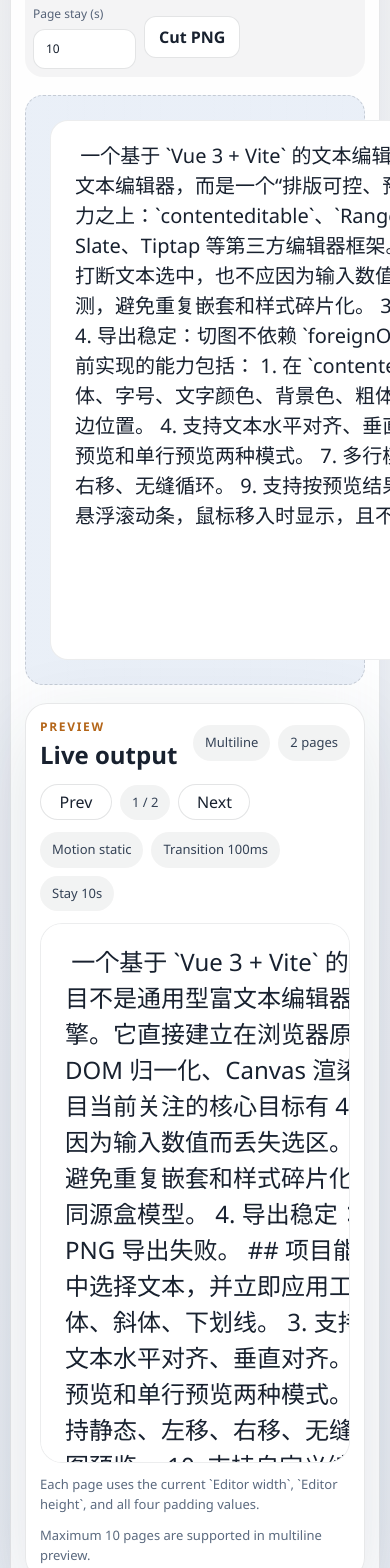
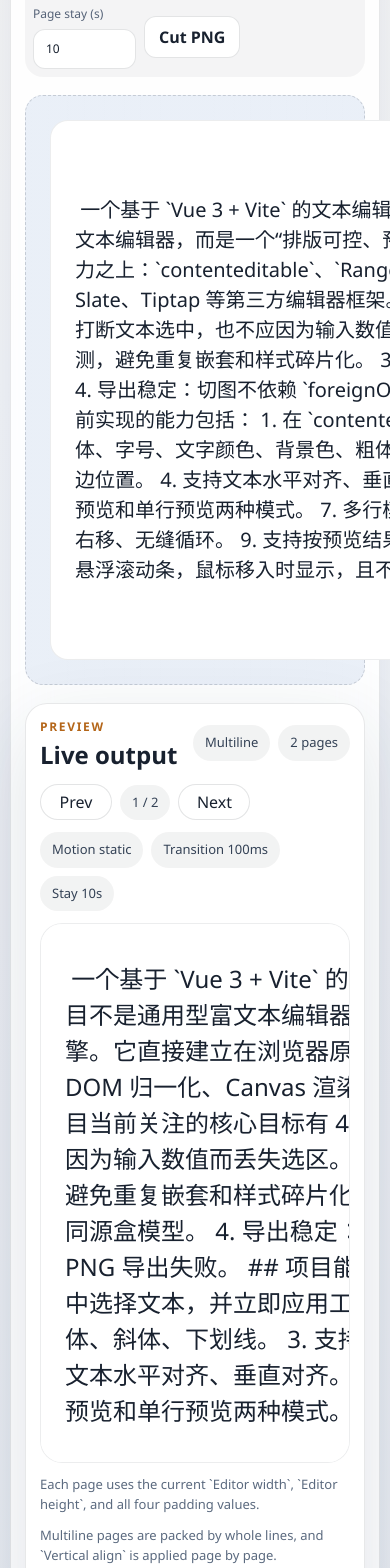
Before and after one commit to crank220/Vue3-Minimal-Editor, a Vue app: page / in a window 390 px wide. Shown: the part 1200-2768 px from the top of the page. Built offline with nearby package versions, Linux system fonts and the light colour scheme.

Commit message:
Align editor box sizing with preview pages

```diff
--- a/src/components/PreviewPanel.vue
+++ b/src/components/PreviewPanel.vue
@@ -31,7 +31,7 @@ const props = defineProps({
     type: String,
     default: 'left',
   },
-  // 垂直对齐方式，用于单行模式和多行最后一页的垂直分布。
+  // 垂直对齐方式，用于单行模式和多行分页的逐页垂直分布。
   verticalAlign: {
     type: String,
     default: 'center',
@@ -46,6 +46,17 @@ const singleMeasureRef = ref(null)
 const currentPage = ref(0)
 const hasTruncatedPages = ref(false)
 const multilinePageCount = ref(1)
+const multilinePages = ref([
+  {
+    pageIndex: 0,
+    startTop: 0,
+    contentHeight: 0,
+    offsetY: 0,
+    firstGlyphIndex: -1,
+    lastGlyphIndex: -1,
+  },
+])
+const multilineGlyphs = ref([])
 
 // 切图结果与切图过程状态。
 const cutImagePreviews = ref([])
@@ -109,6 +120,14 @@ const previewPageStyle = computed(() => ({
   height: `${props.boxMetrics.height}px`,
 }))
 
+const multilineContentWidth = computed(() =>
+  Math.max(1, props.boxMetrics.width - props.boxMetrics.paddingLeft - props.boxMetrics.paddingRight),
+)
+
+const multilineContentHeight = computed(() =>
+  Math.max(1, props.boxMetrics.height - props.boxMetrics.paddingTop - props.boxMetrics.paddingBottom),
+)
+
 // 单行预览视口样式：完整保留四向 padding，并在容器层处理垂直对齐。
 const singleLineViewportStyle = computed(() => ({
   ...previewPageStyle.value,
@@ -122,12 +141,7 @@ const singleLineViewportStyle = computed(() => ({
 
 // 多行连续流样式：用于真实分页视图和隐藏测量层，确保两者版式来源完全一致。
 const multilineFlowStyle = computed(() => ({
-  width: `${props.boxMetrics.width}px`,
-  minHeight: `${props.boxMetrics.height}px`,
-  paddingTop: `${props.boxMetrics.paddingTop}px`,
-  paddingRight: `${props.boxMetrics.paddingRight}px`,
-  paddingBottom: `${props.boxMetrics.paddingBottom}px`,
-  paddingLeft: `${props.boxMetrics.paddingLeft}px`,
+  width: `${multilineContentWidth.value}px`,
   textAlign: props.textAlign,
 }))
 
@@ -136,7 +150,7 @@ const safeContentHtml = computed(() => props.contentHtml || '&nbsp;')
 const safeSingleLineHtml = computed(() => props.singleLineHtml || '&nbsp;')
 
 // 多行页码与切图宽度派生值。
-const visiblePageCount = computed(() => multilinePageCount.value)
+const visiblePageCount = computed(() => multilinePages.value.length)
 const multilinePageText = computed(() => `${Math.min(currentPage.value + 1, visiblePageCount.value)} / ${visiblePageCount.value}`)
 const effectiveCutImageWidth = computed(() =>
   clampCutImageWidth(props.previewConfig.cutImageWidth || props.boxMetrics.width),
@@ -146,28 +160,36 @@ const effectiveCutImageWidth = computed(() =>
 // 静止时只渲染当前页；动画时同时渲染“上一页”和“目标页”，保证 transition 连续执行。
 const activeMultilinePages = computed(() => {
   if (!transitionState.value.active) {
+    const page = getMultilinePageByIndex(currentPage.value)
+
     return [
       {
-        key: `page-${currentPage.value}`,
-        pageIndex: currentPage.value,
+        key: `page-${page.pageIndex}`,
+        pageIndex: page.pageIndex,
         layerStyle: getTransitionLayerStyle('idle'),
-        flowStyle: getMultilineSliceStyle(currentPage.value),
+        windowStyle: getMultilineWindowStyle(page),
+        flowStyle: getMultilineSliceStyle(page),
       },
     ]
   }
+
+  const fromPage = getMultilinePageByIndex(transitionState.value.from)
+  const toPage = getMultilinePageByIndex(transitionState.value.to)
 
   return [
     {
       key: `from-${transitionState.value.from}-${transitionState.value.to}`,
-      pageIndex: transitionState.value.from,
+      pageIndex: fromPage.pageIndex,
       layerStyle: getTransitionLayerStyle('from'),
-      flowStyle: getMultilineSliceStyle(transitionState.value.from),
+      windowStyle: getMultilineWindowStyle(fromPage),
+      flowStyle: getMultilineSliceStyle(fromPage),
     },
     {
       key: `to-${transitionState.value.from}-${transitionState.value.to}`,
-      pageIndex: transitionState.value.to,
+      pageIndex: toPage.pageIndex,
       layerStyle: getTransitionLayerStyle('to'),
-      flowStyle: getMultilineSliceStyle(transitionState.value.to),
+      windowStyle: getMultilineWindowStyle(toPage),
+      flowStyle: getMultilineSliceStyle(toPage),
     },
   ]
 })
@@ -253,19 +275,27 @@ defineExpose({
 })
 
 function paginateMultilineContent() {
-  // 通过隐藏测量层的 scrollHeight 计算总页数。
-  // 这里不会修改真实内容，只负责得出“当前内容在当前尺寸下应该分成几页”。
+  // 多行分页不再用固定页高硬切，而是先提取真实行盒，再按整行装入每一页。
+  // 这样可以保证：
+  // 1. 文字不会跨页；
+  // 2. 每页都能独立应用 vertical align；
+  // 3. 预览与切图共享同一份分页结果。
   if (!multilineMeasureRef.value) {
+    multilinePages.value = [createEmptyMultilinePage()]
+    multilineGlyphs.value = []
     multilinePageCount.value = 1
     hasTruncatedPages.value = false
     return
   }
 
-  const totalHeight = Math.max(props.boxMetrics.height, Math.ceil(multilineMeasureRef.value.scrollHeight))
-  const rawPageCount = Math.max(1, Math.ceil(totalHeight / Math.max(1, props.boxMetrics.height)))
-
-  multilinePageCount.value = Math.min(10, rawPageCount)
-  hasTruncatedPages.value = rawPageCount > 10
+  const glyphs = collectMultilineGlyphs(multilineMeasureRef.value)
+  const lines = groupGlyphsIntoLines(glyphs)
+  const { pages, truncated } = paginateMultilineLines(lines)
+
+  multilineGlyphs.value = glyphs
+  multilinePages.value = pages
+  multilinePageCount.value = pages.length
+  hasTruncatedPages.value = truncated
 
   if (currentPage.value >= multilinePageCount.value) {
     currentPage.value = 0
@@ -579,12 +609,130 @@ function getDirectionVector(direction) {
   return { x: '-100%', y: '0%' }
 }
 
-// 多行页本质上是同一份连续内容的不同纵向切片。
-// 通过 translateY 按页高偏移，保证预览与测量来源完全一致。
-function getMultilineSliceStyle(pageIndex) {
+function createEmptyMultilinePage(pageIndex = 0) {
+  return {
+    pageIndex,
+    startTop: 0,
+    contentHeight: 0,
+    offsetY: getVerticalOffset(normalizedVerticalAlign.value, multilineContentHeight.value, 0),
+    firstGlyphIndex: -1,
+    lastGlyphIndex: -1,
+  }
+}
+
+function getMultilinePageByIndex(pageIndex) {
+  return multilinePages.value[pageIndex] ?? createEmptyMultilinePage(pageIndex)
+}
+
+function getMultilineWindowStyle(page) {
+  return {
+    width: `${multilineContentWidth.value}px`,
+    height: `${Math.max(0, page.contentHeight)}px`,
+    top: `${props.boxMetrics.paddingTop + page.offsetY}px`,
+    left: `${props.boxMetrics.paddingLeft}px`,
+  }
+}
+
+// 多行页依旧复用同一份连续流，只是每页只截取“当前页所属的整行区间”。
+function getMultilineSliceStyle(page) {
   return {
     ...multilineFlowStyle.value,
-    transform: `translateY(-${pageIndex * props.boxMetrics.height}px)`,
+    transform: `translateY(-${page.startTop}px)`,
+  }
+}
+
+function groupGlyphsIntoLines(glyphs) {
+  if (!glyphs.length) {
+    return []
+  }
+
+  const lines = []
+  let currentLine = null
+
+  glyphs.forEach((glyph, glyphIndex) => {
+    if (!currentLine) {
+      currentLine = createLineMetrics(glyph, glyphIndex, 0)
+      glyph.lineIndex = 0
+      return
+    }
+
+    if (glyph.top <= currentLine.bottom - 0.5) {
+      currentLine.top = Math.min(currentLine.top, glyph.top)
+      currentLine.bottom = Math.max(currentLine.bottom, glyph.bottom)
+      currentLine.height = currentLine.bottom - currentLine.top
+      currentLine.lastGlyphIndex = glyphIndex
+      glyph.lineIndex = currentLine.lineIndex
+      return
+    }
+
+    lines.push(currentLine)
+    currentLine = createLineMetrics(glyph, glyphIndex, lines.length)
+    glyph.lineIndex = currentLine.lineIndex
+  })
+
+  if (currentLine) {
+    lines.push(currentLine)
+  }
+
+  return lines
+}
+
+function createLineMetrics(glyph, glyphIndex, lineIndex) {
+  return {
+    lineIndex,
+    top: glyph.top,
+    bottom: glyph.bottom,
+    height: glyph.bottom - glyph.top,
+    firstGlyphIndex: glyphIndex,
+    lastGlyphIndex: glyphIndex,
+  }
+}
+
+function paginateMultilineLines(lines) {
+  if (!lines.length) {
+    return {
+      pages: [createEmptyMultilinePage()],
+      truncated: false,
+    }
+  }
+
+  const pages = []
+  const availableHeight = multilineContentHeight.value
+  let lineIndex = 0
+
+  while (lineIndex < lines.length && pages.length < 10) {
+    const startLineIndex = lineIndex
+    const startTop = lines[startLineIndex].top
+    let endLineIndex = startLineIndex
+
+    while (endLineIndex + 1 < lines.length) {
+      const nextLine = lines[endLineIndex + 1]
+      const nextHeight = nextLine.bottom - startTop
+
+      if (nextHeight > availableHeight) {
+        break
+      }
+
+      endLineIndex += 1
+    }
+
+    const contentHeight = Math.max(0, lines[endLineIndex].bottom - startTop)
+
+    pages.push({
+      pageIndex: pages.length,
+      startTop,
+      contentHeight,
+      offsetY: getVerticalOffset(normalizedVerticalAlign.value, availableHeight, contentHeight),
+      firstGlyphIndex: lines[startLineIndex].firstGlyphIndex,
+      lastGlyphIndex: lines[endLineIndex].lastGlyphIndex,
+    })
+
+    lineIndex = endLineIndex + 1
+  }
+
+  return {
+    pages: pages.length ? pages : [createEmptyMultilinePage()],
+    truncated: lineIndex < lines.length,
   }
 }
 
@@ -599,6 +747,12 @@ async function generateCutImages() {
 
   try {
     await nextTick()
+
+    if (props.previewConfig.format === 'multiline') {
+      paginateMultilineContent()
+    } else {
+      measureSingleLineBounds()
+    }
 
     cutImagePreviews.value =
       props.previewConfig.format === 'multiline'
@@ -614,26 +768,21 @@ async function generateCutImages() {
 }
 
 async function buildMultilineCutImages() {
-  // 多行模式直接基于隐藏测量层采集字形位置信息，然后按页高逐页裁出 PNG。
-  if (!multilineMeasureRef.value) {
-    return []
-  }
-
-  const glyphs = collectMultilineGlyphs(multilineMeasureRef.value)
+  // 多行模式直接复用当前分页结果，保证预览页和导出页共享同一套行边界与垂直对齐。
   const images = []
 
-  for (let index = 0; index < multilinePageCount.value; index += 1) {
+  multilinePages.value.forEach((page) => {
     const width = props.boxMetrics.width
     const height = props.boxMetrics.height
 
     images.push({
-      id: `page-${index + 1}`,
-      label: `Page ${index + 1}`,
+      id: `page-${page.pageIndex + 1}`,
+      label: `Page ${page.pageIndex + 1}`,
       width,
       height,
-      url: renderCanvasToPng(renderMultilineSliceToCanvas(width, height, index, glyphs)),
+      url: renderCanvasToPng(renderMultilineSliceToCanvas(width, height, page, multilineGlyphs.value)),
     })
-  }
+  })
 
   return images
 }
@@ -717,20 +866,18 @@ function renderSingleLineSliceToCanvas({ width, height, sliceStart, totalWidth,
   return canvas
 }
 
-// 渲染多行某一页。这里只画落在当前页可视区间内的字形。
-function renderMultilineSliceToCanvas(width, height, pageIndex, glyphs) {
+// 渲染多行某一页。这里只画当前页所属的完整行集合，不再允许文字跨页。
+function renderMultilineSliceToCanvas(width, height, page, glyphs) {
   const canvas = createCanvas(width, height)
   const context = getCanvasContext(canvas)
-  const pageTop = pageIndex * height
-  const pageBottom = pageTop + height
-
-  glyphs.forEach((glyph) => {
-    if (glyph.bottom <= pageTop || glyph.top >= pageBottom) {
-      return
-    }
-
-    drawResolvedGlyph(context, glyph, pageTop)
-  })
+
+  if (page.firstGlyphIndex < 0 || page.lastGlyphIndex < page.firstGlyphIndex) {
+    return canvas
+  }
+
+  for (let index = page.firstGlyphIndex; index <= page.lastGlyphIndex; index += 1) {
+    drawResolvedGlyph(context, glyphs[index], page)
+  }
 
   return canvas
 }
@@ -925,9 +1072,14 @@ function drawLine(context, line, startX, lineTop, clip = null) {
 }
 
 // 多行切图使用的字形绘制入口。
-// 它会把“整篇文档中的绝对位置”转换成“当前页中的相对位置”。
-function drawResolvedGlyph(context, glyph, pageTop) {
-  const y = glyph.top - pageTop
+// 它会把“整篇文档中的绝对位置”转换成“当前页内容区中的相对位置”。
+function drawResolvedGlyph(context, glyph, page) {
+  if (!glyph) {
+    return
+  }
+
+  const x = props.boxMetrics.paddingLeft + glyph.x
+  const y = props.boxMetrics.paddingTop + page.offsetY + (glyph.top - page.startTop)
   const baseline =
     y + Math.max(0, (glyph.height - (glyph.style.ascent + glyph.style.descent)) / 2) + glyph.style.ascent
 
@@ -936,7 +1088,7 @@ function drawResolvedGlyph(context, glyph, pageTop) {
     style: glyph.style,
     width: glyph.width,
     advance: glyph.advance,
-  }, glyph.x, baseline, y, glyph.height)
+  }, x, baseline, y, glyph.height)
 }
 
 // 实际的单字符绘制函数。
@@ -1375,8 +1527,10 @@ function normalizeVerticalAlign(value) {
           class="preview-page preview-page-layer"
           :style="page.layerStyle"
         >
-          <div class="preview-page-flow" :style="page.flowStyle">
-            <div class="preview-page-copy" v-html="safeContentHtml" />
+          <div class="preview-page-window" :style="page.windowStyle">
+            <div class="preview-page-flow" :style="page.flowStyle">
+              <div class="preview-page-copy" v-html="safeContentHtml" />
+            </div>
           </div>
         </div>
       </div>
@@ -1387,11 +1541,15 @@ function normalizeVerticalAlign(value) {
         class="preview-page preview-flow-measure"
         :style="multilineFlowStyle"
         aria-hidden="true"
-        v-html="safeContentHtml"
-      />
+      >
+        <div class="preview-page-copy" v-html="safeContentHtml" />
+      </div>
 
       <p class="preview-note">
         Each page uses the current `Editor width`, `Editor height`, and all four padding values.
+      </p>
+      <p class="preview-note">
+        Multiline pages are packed by whole lines, and `Vertical align` is applied page by page.
       </p>
       <p class="preview-note">
         Maximum 10 pages are supported in multiline preview.
@@ -1583,6 +1741,12 @@ h2 {
   will-change: transform;
 }
 
+/* 每页内容区单独裁切，确保整页垂直对齐时仍然不会露出相邻页的文字。 */
+.preview-page-window {
+  position: absolute;
+  overflow: hidden;
+}
+
 /* 真实显示层与隐藏测量层必须共享完全一致的排版规则。 */
 .preview-page-flow,
 .preview-flow-measure {
--- a/src/components/RichTextEditor.vue
+++ b/src/components/RichTextEditor.vue
@@ -20,8 +20,9 @@ import {
 } from '../composables/useStyle'
 import { normalize } from '../utils/normalize'
 
-// 编辑区 DOM、预览组件实例以及若干联动状态。
+// 编辑区滚动容器、可编辑内容根节点、预览组件实例以及若干联动状态。
 const editorRef = ref(null)
+const editorContentRef = ref(null)
 const previewPanelRef = ref(null)
 const isSyncingToolbar = ref(false)
 const previewSource = ref({
@@ -33,12 +34,6 @@ const editorScrollState = ref({
   scrollHeight: 0,
   scrollTop: 0,
 })
-
-// 编辑舞台的对齐方式由共享样式状态驱动，用于控制编辑区在容器中的停靠位置。
-const editorStyle = computed(() => ({
-  textAlign: styleState.textAlign,
-  alignItems: styleState.verticalAlign,
-}))
 
 // 将输入状态标准化为可直接用于布局计算的数字盒模型。
 const editorBoxMetrics = computed(() => ({
@@ -58,6 +53,10 @@ const editorBoxStyle = computed(() => ({
   paddingRight: `${editorBoxMetrics.value.paddingRight}px`,
   paddingBottom: `${editorBoxMetrics.value.paddingBottom}px`,
   paddingLeft: `${editorBoxMetrics.value.paddingLeft}px`,
+  textAlign: styleState.textAlign,
+  justifyContent: hasEditorScroll.value
+    ? 'flex-start'
+    : normalizeVerticalAlign(styleState.verticalAlign),
 }))
 
 // 判断编辑区当前是否真的需要显示滚动指示器。
@@ -90,7 +89,7 @@ function saveSelection() {
   // 在鼠标抬起、键盘选择或重新聚焦后缓存选区。
   // 同时刷新工具栏回显、预览 HTML 和滚动状态。
   clearSelectionPreview()
-  saveRange(editorRef.value)
+  saveRange(editorContentRef.value)
   syncToolbarFromSelection()
   syncPreviewSource()
   syncEditorScrollState()
@@ -125,8 +124,8 @@ function applyStyleToSelection() {
   setSelectionPreview(span)
 
   nextTick(() => {
-    if (editorRef.value) {
-      normalize(editorRef.value)
+    if (editorContentRef.value) {
+      normalize(editorContentRef.value)
       syncToolbarFromSelection()
       syncPreviewSource()
       syncEditorScrollState()
@@ -140,9 +139,9 @@ function onInput() {
   // 2. 重新缓存选区；
   // 3. 同步工具栏与预览数据。
   nextTick(() => {
-    if (editorRef.value) {
-      normalize(editorRef.value)
-      saveRange(editorRef.value)
+    if (editorContentRef.value) {
+      normalize(editorContentRef.value)
+      saveRange(editorContentRef.value)
       syncToolbarFromSelection()
       syncPreviewSource()
       syncEditorScrollState()
@@ -153,11 +152,11 @@ function onInput() {
 function syncToolbarFromSelection() {
   // 从当前选区命中的节点反向读取计算样式，并写回工具栏状态。
   const range = getRange()
-  if (!editorRef.value || !range) {
+  if (!editorContentRef.value || !range) {
     return
   }
 
-  const target = getSelectionStyleTarget(range, editorRef.value)
+  const target = getSelectionStyleTarget(range, editorContentRef.value)
   if (!target) {
     return
   }
@@ -271,7 +270,7 @@ function unwrapFragmentSpans(fragment) {
 
 function clearSelectionPreview() {
   // 清理上一次为了“保持选中感”而打上的临时标记。
-  editorRef.value
+  editorContentRef.value
     ?.querySelectorAll('[data-selection-preview="true"]')
     .forEach((element) => element.removeAttribute('data-selection-preview'))
 }
@@ -405,11 +404,11 @@ function toHex(value) {
 function syncPreviewSource() {
   // 将编辑区 HTML 同步给预览区。
   // 单行预览需要把换行转成空格占位，避免真正换行。
-  if (!editorRef.value) {
+  if (!editorContentRef.value) {
     return
   }
 
-  const html = sanitizePreviewHtml(editorRef.value.innerHTML)
+  const html = sanitizePreviewHtml(editorContentRef.value.innerHTML)
 
   previewSource.value = {
     html,
@@ -435,6 +434,14 @@ function syncEditorScrollState() {
     scrollHeight: editorRef.value.scrollHeight,
     scrollTop: editorRef.value.scrollTop,
   }
+}
+
+function normalizeVerticalAlign(value) {
+  if (value === 'flex-start' || value === 'center' || value === 'flex-end') {
+    return value
+  }
+
+  return 'center'
 }
 
 function normalizeDimension(value, fallback) {
@@ -534,20 +541,24 @@ watch(
       <ToolbarPanel @cut-images="requestCutImages" />
 
       <!-- 编辑舞台负责承载编辑区本体。 -->
-      <div class="editor-stage" :style="editorStyle">
+      <div class="editor-stage">
         <div class="editor-panel" :style="{ width: editorBoxStyle.width, height: editorBoxStyle.height }">
           <div
             ref="editorRef"
             class="editor"
             :style="editorBoxStyle"
-            contenteditable="true"
-            spellcheck="false"
-            @mouseup="saveSelection"
-            @keyup="saveSelection"
-            @focus="saveSelection"
-            @input="onInput"
             @scroll="syncEditorScrollState"
           >
+            <div
+              ref="editorContentRef"
+              class="editor-content"
+              contenteditable="true"
+              spellcheck="false"
+              @mouseup="saveSelection"
+              @keyup="saveSelection"
+              @focus="saveSelection"
+              @input="onInput"
+            >
 一个基于 `Vue 3 + Vite` 的文本编辑、实时预览、分页播放与 PNG 切图工具。
 
 这个项目不是通用型富文本编辑器，而是一个“排版可控、预览可控、切图可控”的前端文本引擎。它直接建立在浏览器原生能力之上：`contenteditable`、`Range`、`Selection`、DOM 归一化、Canvas 渲染，不依赖 Quill、Slate、Tiptap 等第三方编辑器框架。
@@ -573,6 +584,7 @@ watch(
 8. 单行模式支持静态、左移、右移、无缝循环。
 9. 支持按预览结果生成 PNG，并在页面下方查看切图预览。
 10. 支持自定义编辑区悬浮滚动条，鼠标移入时显示，且不挤压内容。
+            </div>
           </div>
 
           <div v-if="hasEditorScroll" class="editor-scrollbar">
@@ -672,18 +684,25 @@ code {
 
 /* 真正的 contenteditable 区域。 */
 .editor {
+  box-sizing: border-box;
   overflow: auto;
-  padding: 20px 24px;
+  display: flex;
+  flex-direction: column;
   border-radius: 20px;
   border: 1px solid rgba(24, 33, 47, 0.08);
   background: white;
-  outline: none;
-  white-space: pre-wrap;
-  word-break: break-word;
   font-size: 24px;
   box-shadow: inset 0 1px 0 rgba(255, 255, 255, 0.8);
   scrollbar-width: none;
   -ms-overflow-style: none;
+}
+
+.editor-content {
+  width: 100%;
+  min-height: fit-content;
+  outline: none;
+  white-space: pre-wrap;
+  word-break: break-word;
 }
 
 /* 隐藏浏览器原生滚动条，由自定义悬浮滚动条代替。 */
@@ -725,7 +744,7 @@ code {
 }
 
 /* 编辑区聚焦态。 */
-.editor:focus {
+.editor:focus-within {
   border-color: rgba(54, 107, 255, 0.35);
   box-shadow:
     inset 0 1px 0 rgba(255, 255, 255, 0.8),
@@ -759,7 +778,6 @@ code {
 
   .editor {
     min-height: 260px;
-    padding: 18px;
     font-size: 20px;
   }
 }
```
Also changed, not shown: 1 other file (tests, documents, lock files or other folders).
